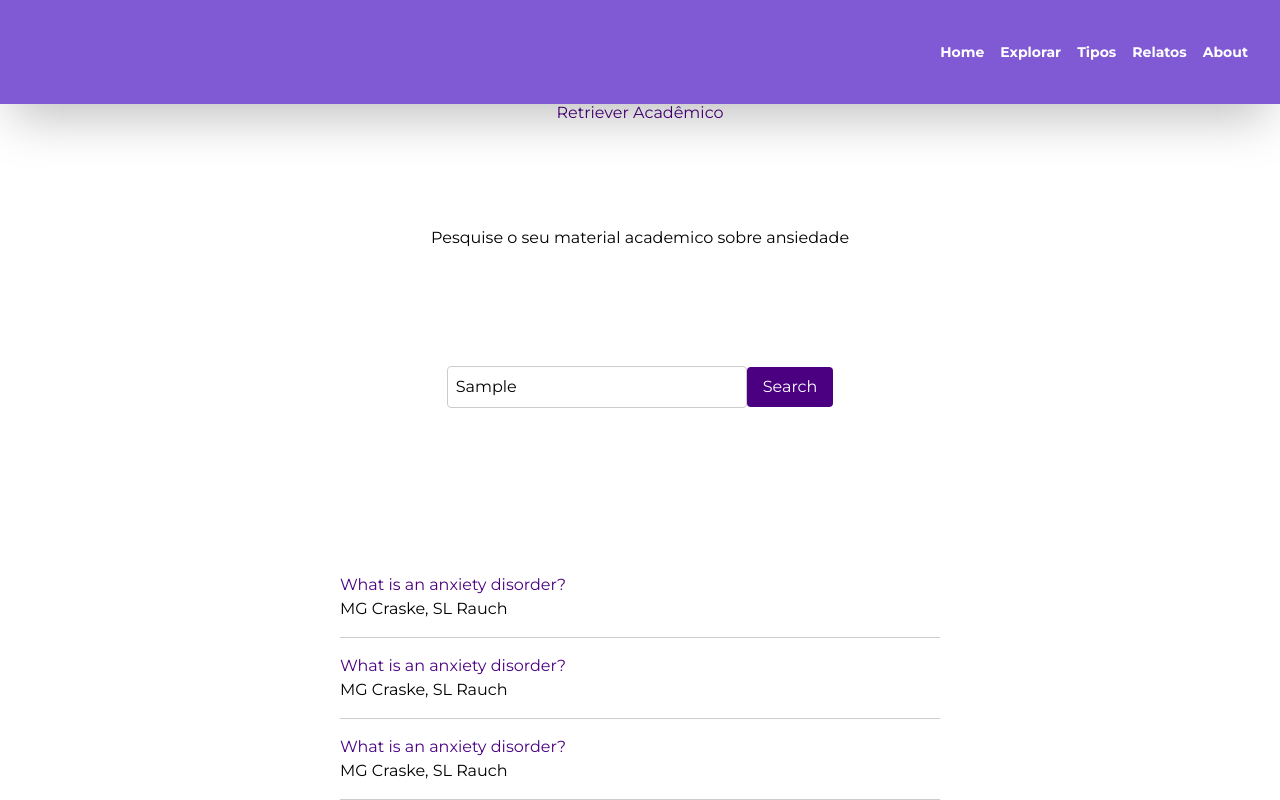
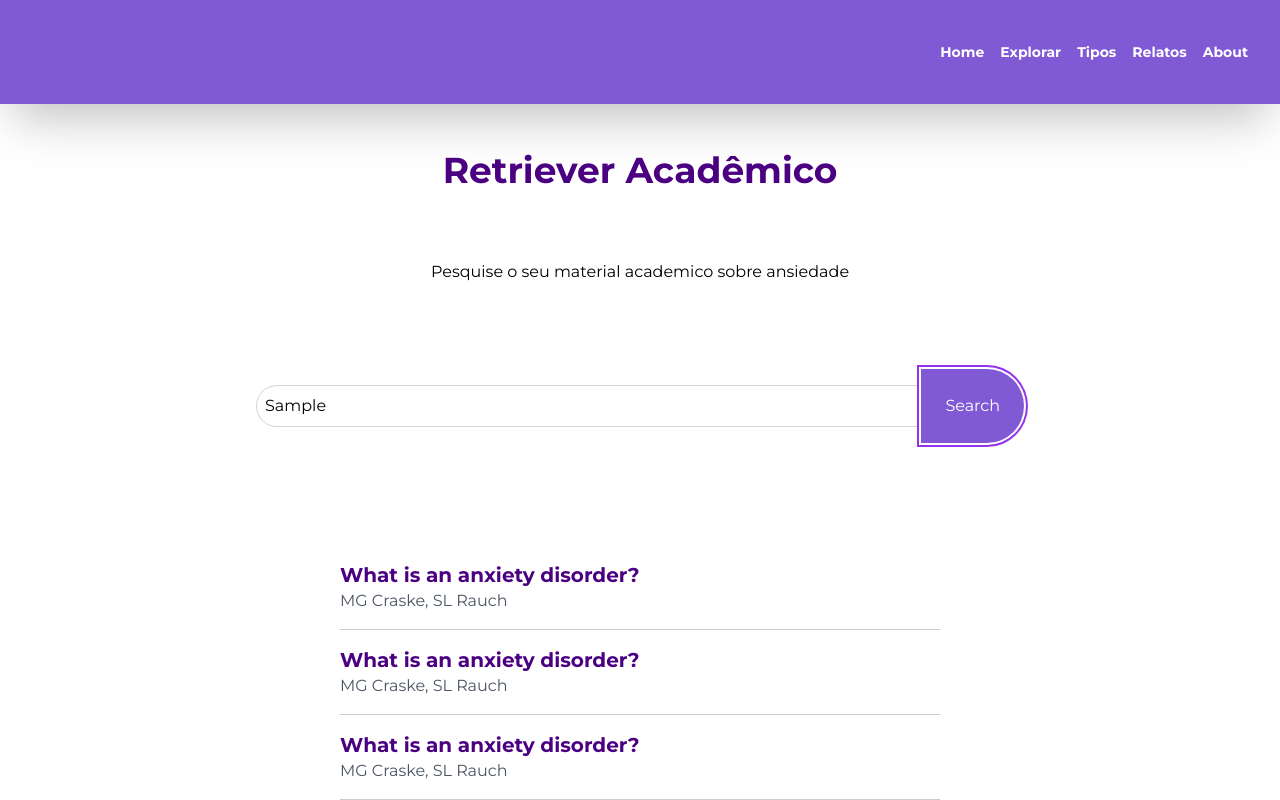
Before and after one commit to AngeloSans/Retriever, a Next.js app in the folder retriever/: page /retrieveracademic in a window 1280 px wide. Both pictures are taken after typing "Sample" into the empty fields and a click on the button "Search". Shown: the top 800 px of the page. Built offline with nearby package versions, Linux system fonts and the light colour scheme.

Commit message:
26072024-RetreiverAcademico

```diff
--- a/retriever/src/pages/retrieveracademic.tsx
+++ b/retriever/src/pages/retrieveracademic.tsx
@@ -19,30 +19,35 @@ export default function RetrieverAcademic() {
 
     return (
         <>
-
             <main className="bg-white flex flex-col min-h-screen items-center justify-between p-0">
                 <Head>
                     <title>Retriever Acadêmico</title>
                 </Head>
                 <div className="relative w-full bg-cover bg-center">
-                    <Nav/>
+                    <Nav />
                 </div>
-                <h1>Retriever Acadêmico</h1>
+                <h1 className="text-4xl mt-20 font-bold">Retriever Acadêmico</h1>
                 <p>Pesquise o seu material academico sobre ansiedade</p>
-                <div className="search-container">
+                <div className="search-container flex mt-4 w-full max-w-3xl mx-auto">
                     <input
                         type="text"
                         value={query}
                         onChange={(e) => setQuery(e.target.value)}
                         placeholder="Digite aqui"
+                        className="flex-grow p-2 text-black rounded-l-full border border-gray-300 focus:outline-none focus:ring-2 focus:ring-purple-600 focus:border-transparent"
                     />
-                    <button onClick={handleSearch}>Search</button>
+                    <button
+                        onClick={handleSearch}
+                        className="flex-shrink-0 px-6 py-2 bg-purple-600 text-white rounded-r-full hover:bg-purple-700 focus:outline-none focus:ring-2 focus:ring-purple-600 focus:ring-offset-2"
+                    >
+                        Search
+                    </button>
                 </div>
-                <div className="results">
+                <div className="results mt-4 w-full max-w-3xl mx-auto">
                     {results.map((result, index) => (
-                        <div key={index} className="result">
-                            <h2>{result.title}</h2>
-                            <p>{result.authors}</p>
+                        <div key={index} className="result p-2 border-b border-gray-200">
+                            <h2 className="text-xl font-semibold">{result.title}</h2>
+                            <p className="text-gray-600">{result.authors}</p>
                         </div>
                     ))}
                 </div>
```
